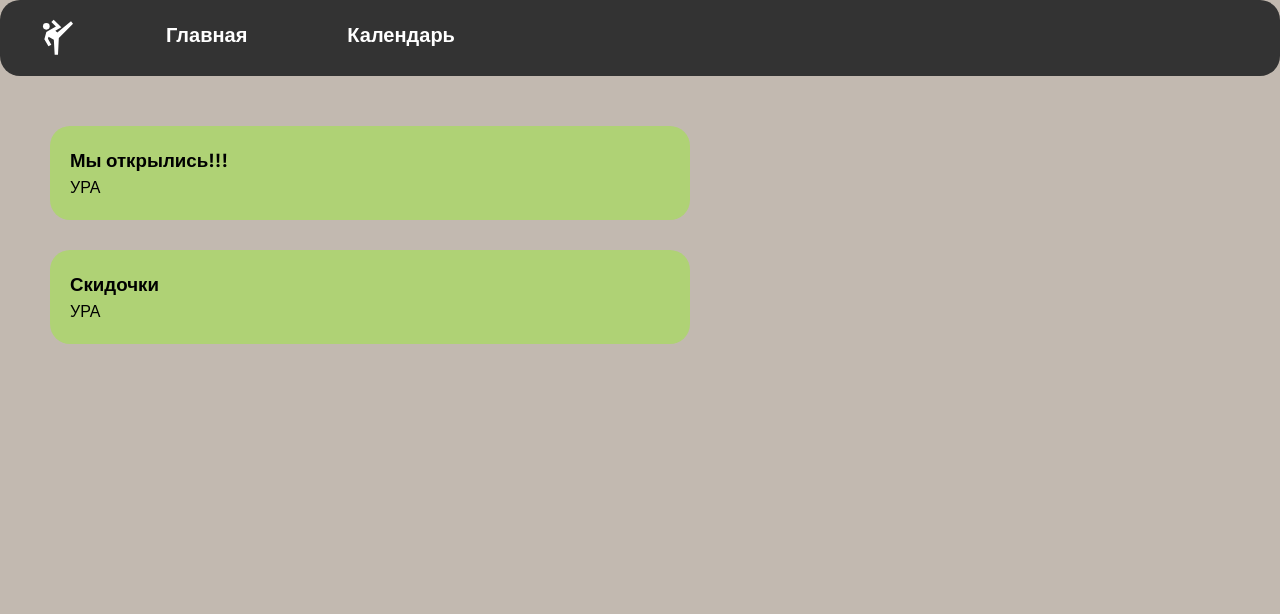
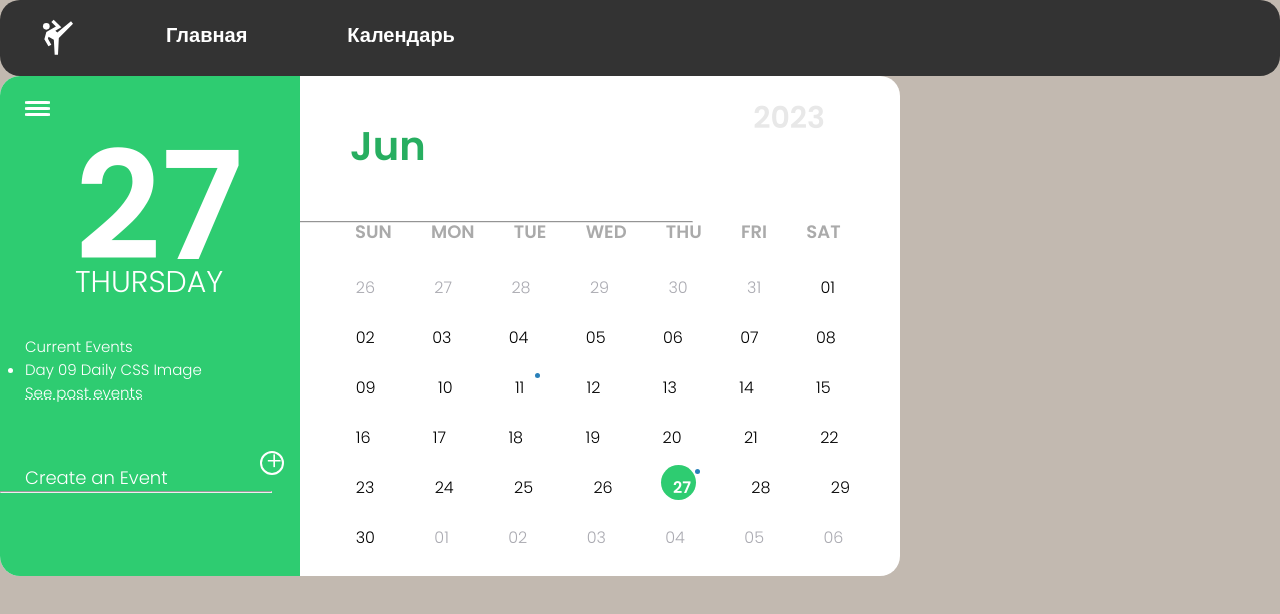
Before and after one commit to YanaBuramenskaya/dance, a React (Create React App) app: page /calendar in a window 1280 px wide. Shown: the top 614 px of the page. Built offline with nearby package versions, Linux system fonts and the light colour scheme.

Commit message:
add calendar

```diff
--- a/package.json
+++ b/package.json
@@ -9,6 +9,7 @@
     "react": "^18.2.0",
     "react-dom": "^18.2.0",
     "react-icons": "^4.9.0",
+    "react-router-dom": "^6.11.2",
     "react-scripts": "5.0.1",
     "web-vitals": "^2.1.4"
   },
--- a/src/App.js
+++ b/src/App.js
@@ -1,12 +1,14 @@
 import React from "react";
 import Header from "./components/Header";
 import News from "./components/News";
+import Calendar from "./components/Calendar";
+import {BrowserRouter as Router, Routes, Route} from 'react-router-dom';
 
-class App extends React.Component{
+class App extends React.Component {
     constructor(props) {
         super(props);
         this.state = {
-            news : [
+            news: [
                 {
                     id: 1,
                     title: 'Мы открылись!!!',
@@ -20,15 +22,21 @@ class App extends React.Component{
             ]
         }
     }
+
     render() {
         return (
-        <div>
+            <Router>
                 <Header/>
+                <Routes>
+                    <Route path="/calendar" element={<Calendar/>}/>
+                    <Route path="/" element={
                         <main>
                             <News news={this.state.news}/>
-          </main>
-        </div>
-    );
+                        </main>}/>
+                </Routes>
+            </Router>
+        )
+            ;
     }
 }
 
--- /dev/null
+++ b/src/components/Calendar.js
@@ -0,0 +1,87 @@
+import React from 'react';
+
+class Calendar extends React.Component {
+    render() {
+        return (<div>
+                <div className="container">
+
+                    <div className="calendar-base">
+
+                        <div className="year">2023</div>
+
+                        <div className="months">
+                            <strong className="month-color">Jun</strong>
+                        </div>
+
+                        <hr className="month-line"/>
+
+                        <div className="days">SUN MON TUE WED THU FRI SAT</div>
+
+
+                        <div className="num-dates">
+
+                            <div className="first-week"><span className="grey">26 27 28 29 30 31</span> 01</div>
+
+                            <div className="second-week">02 03 04 05 06 07 08</div>
+
+                            <div className="third-week"> 09 10 11 12 13 14 15</div>
+
+                            <div className="fourth-week"> 16 17 18 19 20 21 22</div>
+
+                            <div className="fifth-week"> 23 24 25 26 <strong className="white">27</strong> 28 29</div>
+
+                            <div className="sixth-week"> 30 <span className="grey">01 02 03 04 05 06</span></div>
+
+                        </div>
+
+                        <div className="event-indicator"></div>
+
+                        <div className="active-day"></div>
+
+                        <div className="event-indicator two"></div>
+
+
+                    </div>
+
+                    <div className="calendar-left">
+
+                        <div className="hamburger">
+                            <div className="burger-line"></div>
+
+                            <div className="burger-line"></div>
+
+                            <div className="burger-line"></div>
+
+                        </div>
+
+
+
+                        <div className="num-date">27</div>
+
+                        <div className="day">THURSDAY</div>
+
+                        <div className="current-events">Current Events
+                            <br/>
+                            <ul>
+                                <li>Day 09 Daily CSS Image</li>
+                            </ul>
+                            <span className="posts">See post events</span></div>
+
+
+                        <div className="create-event">Create an Event</div>
+
+                        <hr className="event-line"/>
+                        <div className="add-event"><span className="add">+</span></div>
+
+
+                    </div>
+
+
+                </div>
+
+            </div>
+        )
+    }
+}
+
+export default Calendar
--- a/src/components/Header.js
+++ b/src/components/Header.js
@@ -9,8 +9,8 @@ class Header extends React.Component {
             <header className='header'>
                 <ul>
                     <li><MdSportsMartialArts className='page-icon'/></li>
-                    <li><a href = "#">Главная</a></li>
-                    <li><a href = "#">Календарь</a></li>
+                    <li><a href = "/">Главная</a></li>
+                    <li><a href = "/calendar">Календарь</a></li>
                 </ul>
             </header>
         )
--- /dev/null
+++ b/src/css/calendar.css
@@ -0,0 +1,219 @@
+.calendar-base {
+    width: 900px;
+    height: 500px;
+    border-radius: 20px;
+    background-color: white;
+    position: relative;
+    z-index: -1;
+    color: black;
+}
+
+
+
+.year {
+    color: #E8E8E8;
+    font-size: 30px;
+    float: right;
+    position: relative;
+    right: 75px;
+    top: 20px;
+    font-weight: bold;
+}
+
+.month-color {
+    color: #27AE60;
+    font-size: 40px;
+}
+.month-hover:hover{
+    color:#27e879 !important;
+}
+
+.months {
+    color: #AAAAAA;
+    position: relative;
+    left: 350px;
+    top: 40px;
+    word-spacing: 10px;
+}
+
+.month-line {
+    border-color: #E8E8E8;
+    position: relative;
+    top: 85px;
+    width: 57%;
+    left: 178px;
+}
+
+.days {
+    color: #AAAAAA;
+    position: relative;
+    font-size: 18px;
+    left: 355px;
+    top: 80px;
+    word-spacing: 35px;
+    font-weight: 600;
+}
+
+.num-dates {
+    float: right;
+    position: relative;
+    top: 110px;
+    right: 50px;
+    z-index: 1;
+}
+
+.first-week {
+    margin-bottom: 25px;
+    word-spacing: 55px;
+}
+
+.second-week {
+    margin-bottom: 25px;
+    word-spacing: 53px;
+}
+
+.third-week {
+    margin-bottom: 25px;
+    word-spacing: 58px;
+}
+
+.fourth-week {
+    margin-bottom: 25px;
+    word-spacing: 58px;
+}
+
+.fifth-week {
+    margin-bottom: 25px;
+    word-spacing: 56px;
+}
+
+.sixth-week {
+    margin-bottom: 25px;
+    word-spacing: 55px;
+}
+
+.active-day {
+    width: 35px;
+    height: 35px;
+    border-radius: 50%;
+    background-color: #2ECC71;
+    position: relative;
+    top: 295px;
+    left: 661px;
+}
+
+.white {
+    color: white;
+}
+
+.event-indicator {
+    width: 5px;
+    height: 5px;
+    border-radius: 50%;
+    background-color: #2980B9;
+    position: relative;
+    top: 304px;
+    left: 695px;
+}
+
+.two {
+    position: relative;
+    top: 168px;
+    left: 535px;
+}
+
+.grey {
+    color: #AAAAB1;
+}
+
+.calendar-left {
+    width: 300px;
+    height: 500px;
+    border-radius: 20px 0px 0px 20px;
+    background-color: #2ECC71;
+    position: relative;
+    z-index: -1;
+    bottom: 500px;
+    color: white;
+}
+
+.hamburger {
+    position: relative;
+    top: 25px;
+    left: 25px;
+}
+
+.burger-line:hover, .hamburger:hover{
+    background-color:#27e879 !important;
+}
+
+.burger-line {
+    width: 25px;
+    height: 3px;
+    background-color: white;
+    border-radius: 15%;
+    margin-bottom: 3px;
+}
+
+.num-date {
+    font-size: 150px;
+    width: 50%;
+    margin: 0 auto;
+    font-weight: 700;
+}
+
+.day {
+    width: 50%;
+    margin: 0px auto;
+    font-size: 30px;
+    position: relative;
+    bottom: 60px;
+}
+
+.current-events {
+    font-size: 15px;
+    position: relative;
+    margin-left: 25px;
+    bottom: 30px;
+}
+
+.posts {
+    text-decoration: underline dotted;
+}
+.posts:hover{
+    color:#27e879 !important;
+}
+
+.create-event {
+    font-size: 18px;
+    position: relative;
+    margin-top: 30px;
+    margin-left: 25px;
+}
+
+.event-line {
+    width: 90%;
+}
+
+.add-event {
+    width: 20px;
+    height: 20px;
+    padding: 0px;
+    border-radius: 50%;
+    border: solid white 2px;
+    position: relative;
+    bottom: 42px;
+    left: 260px;
+}
+
+.add {
+    font-size: 25px;
+    position: relative;
+    left: 4px;
+    bottom: 10px;
+}
+
+.add:hover, .create-event:hover, .add-event:hover{
+    color:#27e879 !important;
+    border-color: #27e879 !important;
+}
--- a/src/index.js
+++ b/src/index.js
@@ -4,6 +4,7 @@ import ReactDOM from 'react-dom/client';
 import App from './App';
 
 import './css/main.css'
+import './css/calendar.css'
 
 const root = ReactDOM.createRoot(document.getElementById('root'));
 root.render(<App />);
```
Also changed, not shown: 1 other file (tests, documents, lock files or other folders). Lines whose indentation alone changed are shown as unchanged.
